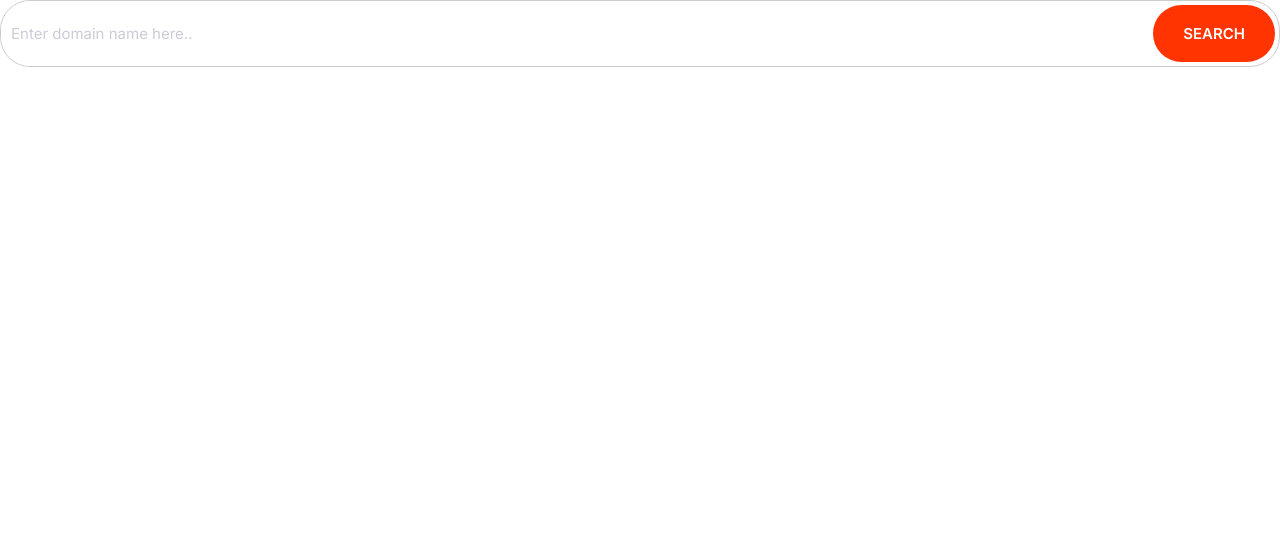
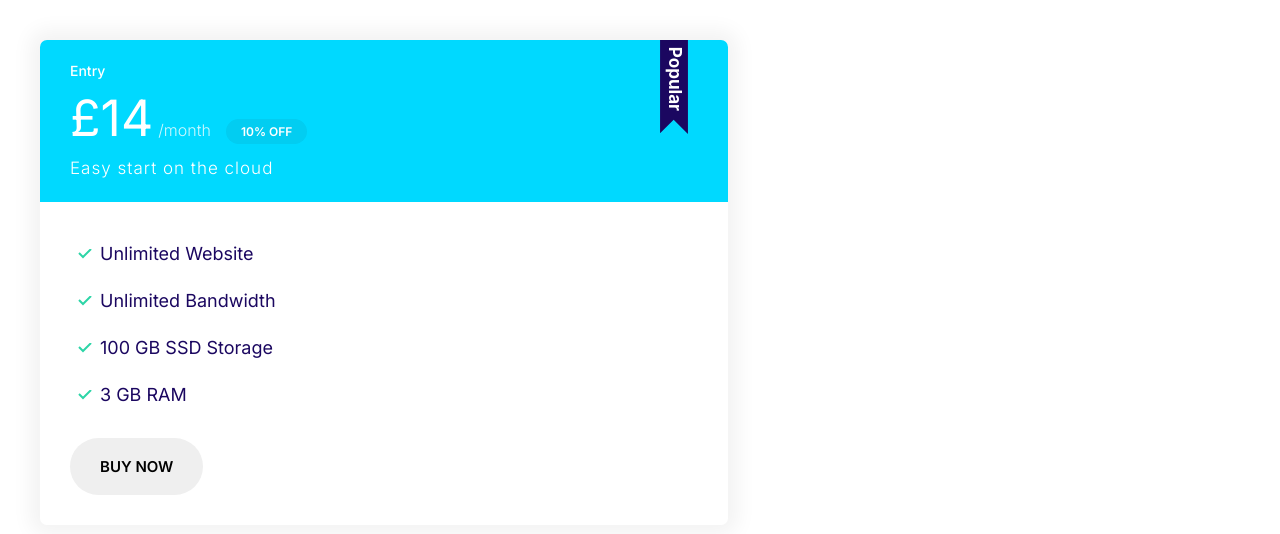
Before and after one commit to NaveenManjappa/moshify, a plain HTML site: page index.html in a window 1280 px wide. Drawn offline with Linux system fonts and the light colour scheme.

Commit message:
Build and style plan component

```diff
--- a/css/styles.css
+++ b/css/styles.css
@@ -116,6 +116,7 @@ a {
 
 .badge--small {
   font-size: 1.6rem;
+  padding: 0.5rem 1.5rem;
 }
 
 @media screen and (min-width:1024px) {
@@ -276,3 +277,91 @@ a {
     font-size: 1.5rem;
   }
 }
+
+/* Cards */
+.card {
+  border-radius: 7px;
+  box-shadow: 0 0 20px 10px #f3f3f3;
+  overflow: hidden;
+}
+
+.card__header, .card__body {
+  padding: 2rem 3rem;
+}
+
+.card--primary .card__header {
+  background: var(--primary-color);
+  color: #fff;
+}
+
+.card--secondary .card__header {
+  background: var(--secondary-color);
+  color: #fff;
+}
+
+.card--secondary .badge--secondary {
+  background: #02cdf1;
+
+}
+
+/*Plans */
+.plan__name {
+  color: #fff;
+  margin: 0;
+  font-weight: 500;
+  font-size: 2.4rem;
+}
+
+.plan__price {
+  font-size: 6rem;
+}
+
+.plan__billing-cycle {
+  font-size: 2.4rem;
+  font-weight: 300;
+  opacity: 0.8;
+  margin-right: 1rem;
+}
+
+.plan__description {
+  font-size: 2rem;
+  font-weight: 300;
+  letter-spacing: 1px;
+  display: block;
+}
+
+.plan .list__item {
+  margin-bottom: 2rem;
+}
+
+.plan--popular .card__header {
+  position: relative;
+}
+
+.plan--popular .card__header::before {
+  content: url(../images/popular.svg);
+  width: 40px;
+  display: inline-block;
+  position: absolute;
+  top: -6px;
+  right: 5%;
+
+}
+
+@media screen and (min-width:1024px) {
+  .plan__name {
+    font-size: 1.4rem;
+  }
+
+  .plan__price {
+    font-size: 5rem;
+  }
+
+  .plan__billing-cycle {
+    font-size: 1.6rem;
+  }
+
+  .plan__description {
+    font-size: 1.7rem;
+  }
+}
--- a/index.html
+++ b/index.html
@@ -11,9 +11,28 @@
   <title>Moshify</title>
 </head>
 <body>
- <div class="input-group">
-  <input type="text" class="input" placeholder="Enter domain name here..">
-  <button class="btn btn--accent">Search</button>
-</div>
+ <div style="width: 60%;padding: 4rem;">
+   <div class="plan plan--popular">
+     <div class="card card--secondary">
+      <header class="card__header">
+
+        <h3 class="plan__name">Entry</h3>
+        <span class="plan__price">£14</span>
+        <span class="plan__billing-cycle">/month</span>
+        <span class="badge badge--secondary badge--small">10% OFF</span>
+        <span class="plan__description ">Easy start on the cloud</span>
+      </header>
+      <div class="card__body">
+        <ul class="list list--tick">
+          <li class="list__item">Unlimited Website</li>
+          <li class="list__item">Unlimited Bandwidth</li>
+          <li class="list__item">100 GB SSD Storage</li>
+          <li class="list__item">3 GB RAM</li>
+        </ul>
+        <button class="btn btn-outline btn-block">Buy Now</button>
+      </div>
+     </div>
+   </div>
+ </div>
 </body>
 </html>
```
Also changed, not shown: images/popular.svg (added).
